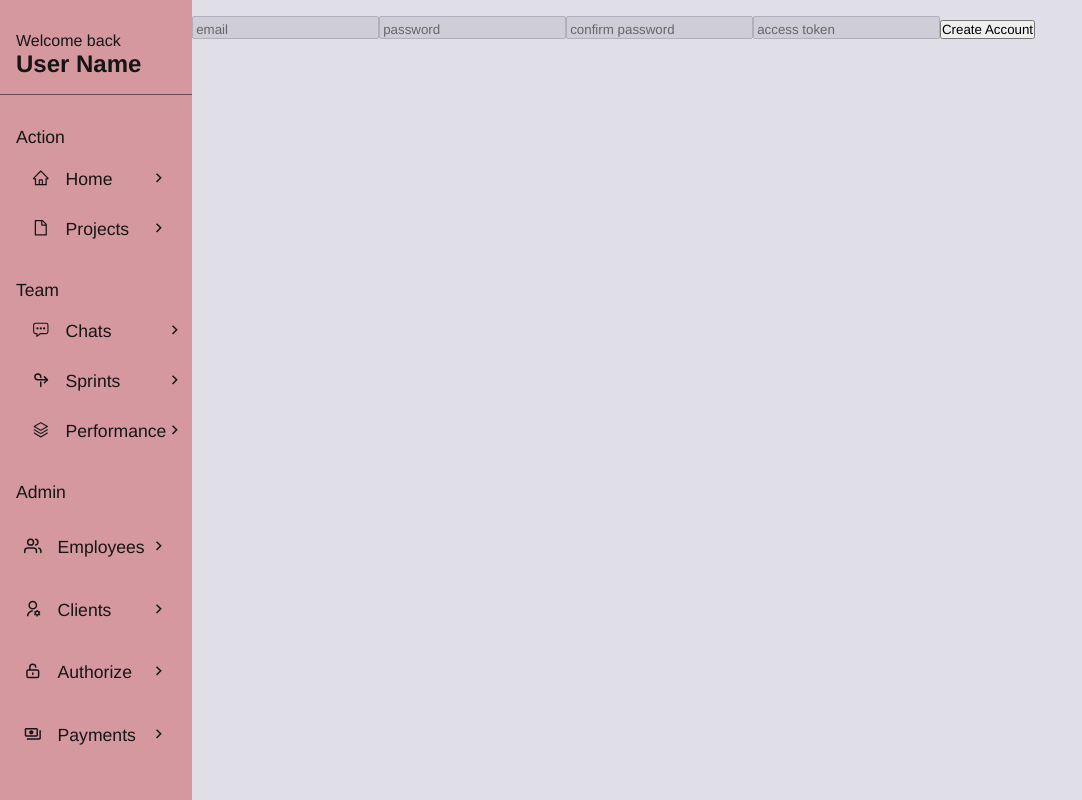
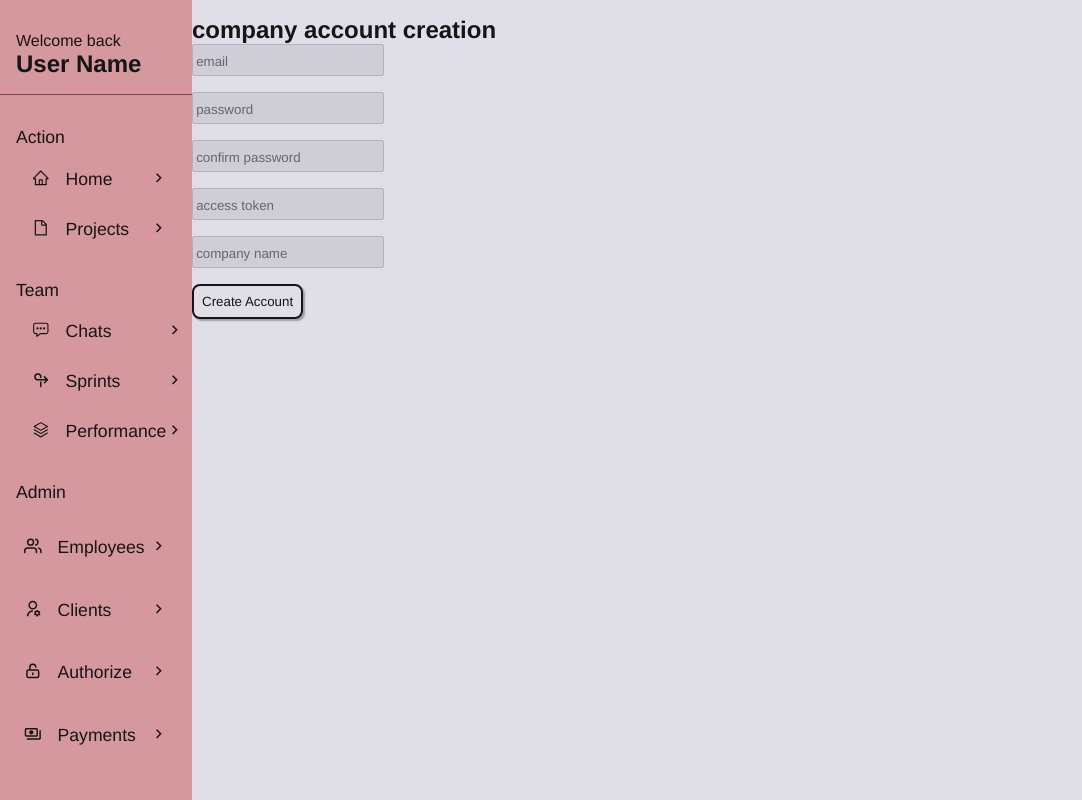
Before and after one commit to womsly/split-scope, a React app: page /auth in a window 1280 px wide. Shown: the whole page, without its empty margins (0-1082 px from the left). Built offline with nearby package versions, Linux system fonts and the light colour scheme; no server answers; the HTML template or start-up script is replaced by a standard one.

Commit message:
update AuthForm state for multiple login types.

```diff
--- a/src/components/AuthForm/AuthForm.jsx
+++ b/src/components/AuthForm/AuthForm.jsx
@@ -3,13 +3,19 @@ import { createUserWithEmailAndPassword, signInWithEmailAndPassword } from 'fire
 import { toast } from 'react-hot-toast'
 import PropTypes from 'prop-types'
 import { auth } from "../../firebase";
+import classes from './AuthForm.module.scss'
+import Button from '../fragments/button/Button';
+import { companyAccount, userAccount } from '../../models/auth';
 
 function AuthForm(props) {
   const [email, setEmail] = useState("");
   const [password, setPassword] = useState("");
   const [confirmPassword, setConfirmPassword] = useState("");
   const [accountToken, setAccountToken] = useState("");
+  const [companyName, setCompanyName] = useState("");
+  const [teamInvite, setTeamInvite] = useState("");
   const isCreateUser = props.createNewUser;
+  const isNewCompany = props.createNewCompanyAcct;
 
   const handleLogin = (e) => {
     e.preventDefault();
@@ -36,11 +42,11 @@ function AuthForm(props) {
 
   useEffect (() => {
 
-  }, [props.createNewUser])
+  }, [props.createNewUser, props.createNewCompanyAcct])
 
   if (isCreateUser) {
     return (
-      <div>
+      <div className={classes.form_container}>
         <form onSubmit={(e) => handleRegister(e)}>
           <input
             type="email"
@@ -62,14 +68,30 @@ function AuthForm(props) {
             placeholder='access token'
             value={accountToken}
             onChange={(e) => setAccountToken(e.target.value)}/>
+          {isNewCompany ?
+            <input
+              type='text'
+              placeholder='company name'
+              value={companyName}
+              onChange={(e) => setCompanyName(e.target.value)}/>
+          :
+            <input
+              type='text'
+              placeholder='team invite'
+              value={teamInvite}
+              onChange={(e) => setTeamInvite(e.target.value)}/>
+          }
 
-            <button type="submit">Create Account</button>
+            <Button
+              type="submit"
+              text="Create Account"
+              newClass={classes.form_button}/>
         </form>
       </div>
     )
   } else {
     return (
-      <div>
+      <div className={classes.form_container}>
         <form onSubmit={(e) => handleLogin(e)}>
           <input
             type="email"
@@ -82,7 +104,10 @@ function AuthForm(props) {
             value={password}
             onChange={(e) => setPassword(e.target.value)}/>
 
-            <button type="submit">Log In</button>
+          <Button
+              type="submit"
+              text="Log In"
+              newClass={classes.form_button}/>
         </form>
       </div>
     )
@@ -93,5 +118,6 @@ function AuthForm(props) {
 export default AuthForm
 
 AuthForm.propTypes = {
-  createNewUser: PropTypes.bool
+  createNewUser: PropTypes.bool,
+  createNewCompanyAcct: PropTypes.bool
 }
--- /dev/null
+++ b/src/components/AuthForm/AuthForm.module.scss
@@ -0,0 +1,21 @@
+@import "../../styles/_config.scss";
+
+.form_container {
+  width: 100%;
+
+  form {
+    margin: 0px auto;
+    display: grid;
+    gap: 1rem;
+
+    input {
+      height: 2rem;
+      width: 12rem;
+
+    }
+  }
+}
+
+.form_button {
+  width: fit-content !important;
+}
--- /dev/null
+++ b/src/components/fragments/button/Button.jsx
@@ -0,0 +1,31 @@
+import React from 'react'
+import classes from './Button.module.scss'
+import PropTypes from 'prop-types'
+
+function Button(props) {
+  if (props.newClass)
+  {
+    return <button
+              className={props.newClass + " " + classes.baseBtn}
+              onClick={props.clickEvent}
+              type={props.type}>
+                {props.text}
+              </button>
+  } else {
+    return <button
+              className={classes.baseBtn}
+              onClick={props.clickEvent}
+              type={props.type}>
+                {props.text}
+              </button>
+  }
+}
+
+Button.propTypes = {
+  text: PropTypes.string,
+  clickEvent: PropTypes.func,
+  newClass: PropTypes.string,
+  type: PropTypes.string
+}
+
+export default Button;
--- /dev/null
+++ b/src/components/fragments/button/Button.module.scss
@@ -0,0 +1,34 @@
+@import '../../../styles/config';
+
+.baseBtn {
+  cursor: pointer;
+  width: 5rem;
+  padding: 0.5rem;
+  font-weight: 500;
+  color: $lHeaderText;
+  background: transparent;
+  border: 2px solid $lHeaderText;
+  border-radius: 0.5rem;
+  outline: none;
+  box-shadow: $textShadowLight;
+  transition: .5s;
+
+
+  &:hover {
+    color: $lBackGround;
+    background-color: $lHeaderText;
+    border-color: $lHeaderText;
+  }
+
+  @include darkMode {
+    color: $dHeaderText;
+    border-color: $dHeaderText;
+
+    &:hover {
+      color: $dBackGround;
+      background-color: $dHeaderText;
+      border-color: $dHeaderText;
+
+    }
+  }
+}
--- /dev/null
+++ b/src/models/auth/AuthBase.js
@@ -0,0 +1,25 @@
+
+
+const authBase = {
+  email: {
+    type: String,
+    required: true,
+  },
+  password: {
+    type: String,
+    required: true
+  },
+  authLevel: {
+    type: Number,
+    required: true,
+    default: 0,
+  },
+  idToken: {
+    type: String,
+  },
+  refreshToken: {
+    type: String,
+  }
+}
+
+export default authBase
--- /dev/null
+++ b/src/models/auth/CompanyAccount.js
@@ -0,0 +1,14 @@
+import authBase from "./AuthBase";
+
+const companyAccount = {
+  ...authBase,
+  companyName: {
+    type: String,
+    required: true,
+  },
+  // other info stored?
+}
+
+companyAccount.authLevel.default = 3;
+
+export default companyAccount;
--- /dev/null
+++ b/src/models/auth/UserAccount.js
@@ -0,0 +1,21 @@
+import authBase from "./AuthBase";
+
+const userAccount = {
+  ...authBase,
+  companyId: {
+    type: String,
+    required: true
+  },
+  firstName: {
+    type: String,
+    maxLength: 50,
+    required: true,
+  },
+  lastName: {
+    type: String,
+    maxLength: 50,
+    required: true,
+  }
+}
+
+export default userAccount;
--- /dev/null
+++ b/src/models/auth/index.js
@@ -0,0 +1,9 @@
+import authBase from "./AuthBase";
+import companyAccount from "./CompanyAccount";
+import userAccount from "./UserAccount";
+
+export {
+  authBase,
+  companyAccount,
+  userAccount
+}
--- a/src/pages/auth/Auth.jsx
+++ b/src/pages/auth/Auth.jsx
@@ -4,13 +4,22 @@ import AuthForm from '../../components/AuthForm/AuthForm'
 
 function Auth() {
   const [newUser, setNewUser] = useState(true)
+  const [newCompany, setNewCompany] = useState(true)
 
   return (
     <Layout>
       <div className="container">
-
+        <h2>
+          {newUser && newCompany ? ("company account creation")
+          :
+          newUser && !newCompany ?
+          ("user account creation")
+          :
+          ("Sign In")}
+        </h2>
+        <p></p>
       </div>
-      <AuthForm createNewUser={newUser}/>
+      <AuthForm createNewUser={newUser} createNewCompanyAcct={newCompany}/>
     </Layout>
   )
 }
```
Also changed, not shown: src/pages/auth/Auth.module.scss (added).
